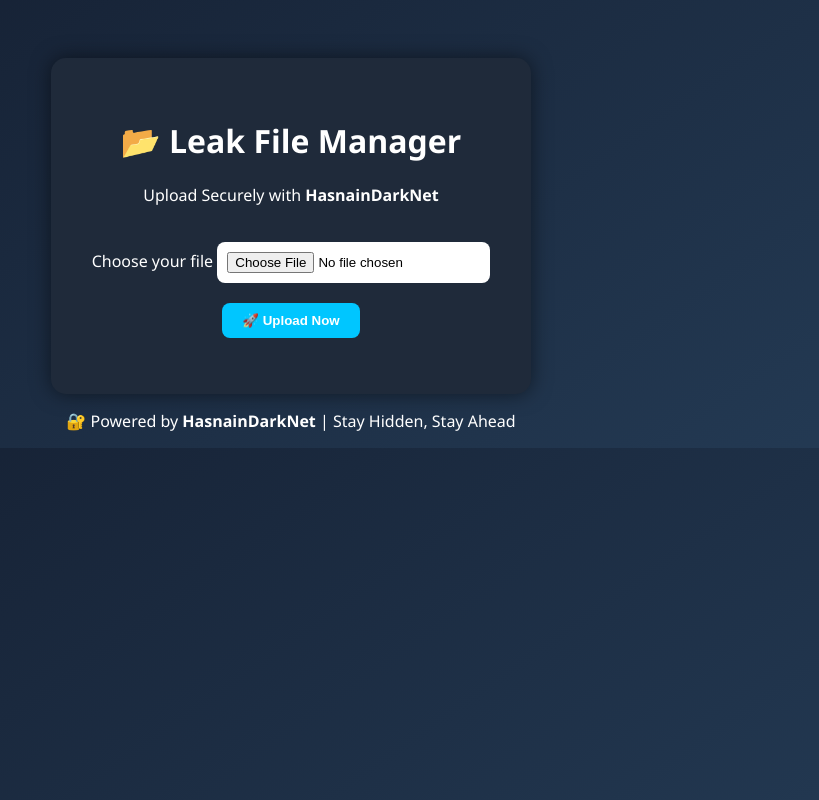
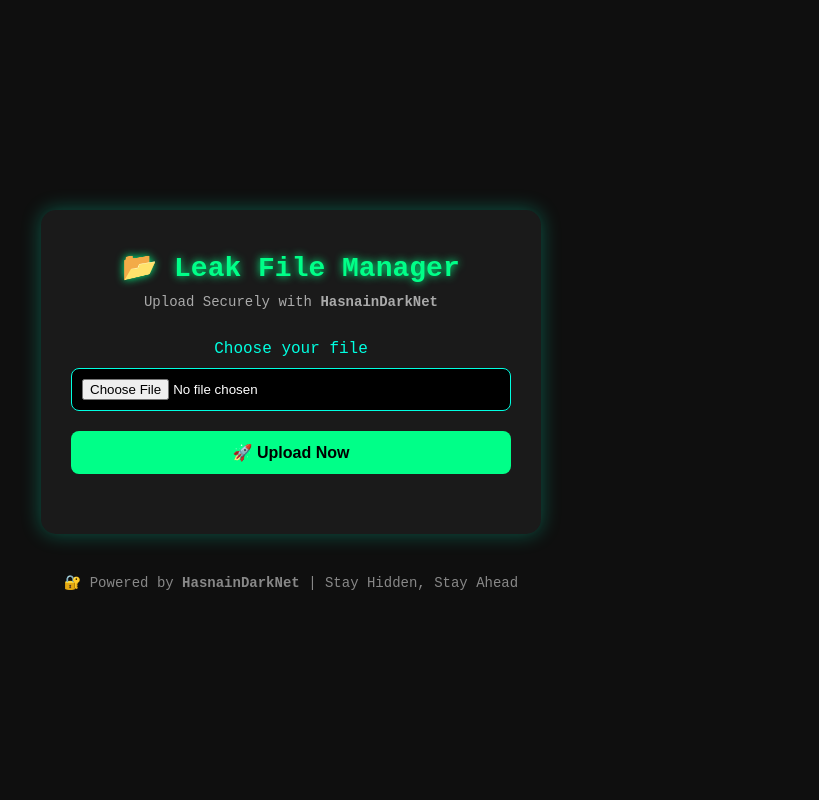
Before and after one commit to hasnain-dark-net/Leak-File, a Flask app: page / in a window 1280 px wide. Shown: the whole page, without its empty margins (349-1168 px from the left). Run offline with Flask 3, Linux system fonts and the light colour scheme.

Commit message:
style.css

```diff
--- a/static/style.css
+++ b/static/style.css
@@ -1,44 +1,118 @@
-body {
-  font-family: 'Segoe UI', sans-serif;
-  background: linear-gradient(145deg, #141e30, #243b55);
-  color: white;
-  text-align: center;
-  padding-top: 50px;
+/* Reset default margin/padding */
+* {
+  margin: 0;
+  padding: 0;
+  box-sizing: border-box;
 }
 
+body {
+  font-family: 'Courier New', Courier, monospace;
+  background-color: #0f0f0f;
+  color: #00ffe1;
+  display: flex;
+  flex-direction: column;
+  align-items: center;
+  justify-content: center;
+  min-height: 100vh;
+  padding: 20px;
+}
+
+/* Container */
 .upload-container {
-  background: #1f2a3a;
-  padding: 40px;
+  background-color: #1a1a1a;
+  padding: 40px 30px;
   border-radius: 15px;
-  width: 400px;
-  margin: auto;
-  box-shadow: 0 0 20px rgba(0,0,0,0.5);
+  box-shadow: 0 0 20px rgba(0, 255, 200, 0.3);
+  max-width: 500px;
+  width: 100%;
+  text-align: center;
+}
+
+/* Heading */
+.header h1 {
+  font-size: 28px;
+  color: #00ff88;
+  text-shadow: 0 0 8px #00ff88;
+  margin-bottom: 10px;
+}
+
+.subtitle {
+  font-size: 14px;
+  color: #aaaaaa;
+  margin-bottom: 30px;
+}
+
+/* Upload Form */
+.upload-form {
+  display: flex;
+  flex-direction: column;
+  gap: 20px;
+}
+
+.file-box {
+  display: flex;
+  flex-direction: column;
+  align-items: center;
+}
+
+.file-label {
+  margin-bottom: 10px;
+  font-size: 16px;
 }
 
 input[type="file"] {
-  margin: 20px 0;
+  background-color: #000;
+  color: #fff;
+  border: 1px solid #00ffe1;
   padding: 10px;
-  background: white;
-  color: black;
   border-radius: 8px;
+  width: 100%;
 }
 
-button {
-  padding: 10px 20px;
-  background-color: #00c6ff;
+/* Button */
+.upload-btn {
+  background-color: #00ff88;
   border: none;
+  padding: 12px;
   border-radius: 8px;
+  font-size: 16px;
+  font-weight: bold;
+  color: #000;
   cursor: pointer;
-  color: white;
-  font-weight: bold;
+  transition: 0.3s ease;
 }
 
-button:hover {
-  background-color: #0072ff;
+.upload-btn:hover {
+  background-color: #00cc66;
+  transform: scale(1.05);
 }
 
+/* Message */
 .msg {
-  margin-top: 15px;
-  font-weight: bold;
-  color: #4ff;
+  margin-top: 20px;
+  font-size: 15px;
+  color: #ffffff;
 }
+
+/* Footer */
+.footer {
+  margin-top: 40px;
+  font-size: 14px;
+  color: #888;
+  text-align: center;
+}
+
+/* Responsive Design */
+@media (max-width: 600px) {
+  .upload-container {
+    padding: 30px 20px;
+  }
+
+  .header h1 {
+    font-size: 24px;
+  }
+
+  .upload-btn {
+    font-size: 14px;
+  }
+}
```
